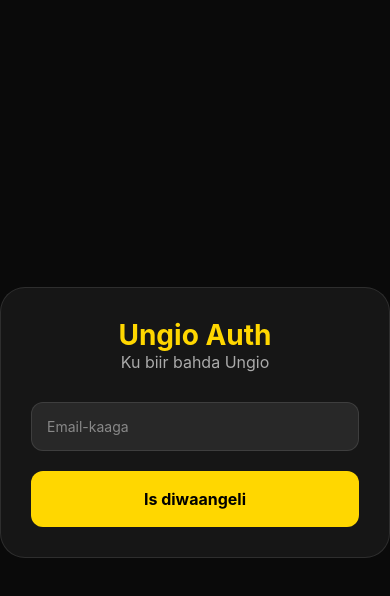
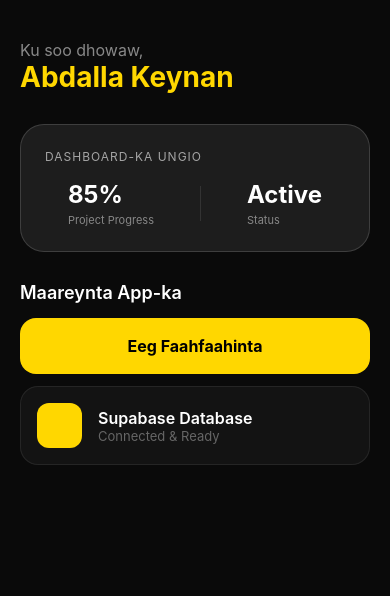
Before and after one commit to ungiosbeem-sketch/Ungio-, a React Native app in the folder Root/: screen / in a window 390 px wide. Shown: the top 596 px of the page. Built offline with nearby package versions, Linux system fonts and the light colour scheme.

Commit message:
Update App.js

```diff
--- a/Root/App.js
+++ b/Root/App.js
@@ -1,94 +1,135 @@
-import React, { useState } from 'react';
-import { StyleSheet, Text, View, TextInput, TouchableOpacity, SafeAreaView, Alert } from 'react-native';
-import { supabase } from './supabase'; // Halkaan ayaan koodhkii supabase uga soo wacaneynaa
+import React from 'react';
+import { NavigationContainer } from '@react-navigation/native';
+import { createNativeStackNavigator } from '@react-navigation/native-stack';
+import {
+  StyleSheet,
+  Text,
+  View,
+  SafeAreaView,
+  ScrollView,
+  TouchableOpacity,
+  StatusBar
+} from 'react-native';
 
-export default function App() {
-  const [email, setEmail] = useState('');
-  const [loading, setLoading] = useState(false);
+const Stack = createNativeStackNavigator();
 
-  async function handleSignUp() {
-    setLoading(true);
-    const { error } = await supabase.auth.signUp({
-      email: email,
-      password: 'Password123!', // Tani waa tijaabo kaliya
-    });
+// --- 1. BOGGA KOOWAAD (HOME) ---
+function HomeScreen({ navigation }) {
+  return (
+    <View style={styles.container}>
+      <StatusBar barStyle="light-content" />
+      <SafeAreaView style={styles.safeArea}>
+        <ScrollView contentContainerStyle={styles.scrollContent}>
 
-    if (error) Alert.alert('Khalad', error.message);
-    else Alert.alert('Guul', 'Hubi email-kaaga si aad u xaqiijiso!');
-    setLoading(false);
-  }
+          <View style={styles.header}>
+            <Text style={styles.greeting}>Ku soo dhowaw,</Text>
+            <Text style={styles.userName}>Abdalla Keynan</Text>
+          </View>
 
-  return (
-    <SafeAreaView style={styles.container}>
           <View style={styles.glassCard}>
-        <Text style={styles.title}>Ungio Auth</Text>
-        <Text style={styles.subtitle}>Ku biir bahda Ungio</Text>
+            <Text style={styles.cardTitle}>DASHBOARD-KA UNGIO</Text>
+            <View style={styles.statsRow}>
+              <View>
+                <Text style={styles.statsNumber}>85%</Text>
+                <Text style={styles.statsLabel}>Project Progress</Text>
+              </View>
+              <View style={styles.verticalLine} />
+              <View>
+                <Text style={styles.statsNumber}>Active</Text>
+                <Text style={styles.statsLabel}>Status</Text>
+              </View>
+            </View>
+          </View>
 
-        <TextInput
-          style={styles.input}
-          placeholder="Email-kaaga"
-          placeholderTextColor="#888"
-          value={email}
-          onChangeText={setEmail}
-          autoCapitalize="none"
-        />
+          <Text style={styles.sectionTitle}>Maareynta App-ka</Text>
 
           <TouchableOpacity
             style={styles.goldButton}
-          onPress={handleSignUp}
-          disabled={loading}
+            activeOpacity={0.8}
+            onPress={() => navigation.navigate('Details')}
           >
-          <Text style={styles.buttonText}>{loading ? 'Waa la dirayaa...' : 'Is diwaangeli'}</Text>
+            <Text style={styles.goldButtonText}>Eeg Faahfaahinta</Text>
           </TouchableOpacity>
+
+          <View style={styles.listItem}>
+            <View style={styles.iconPlaceholder} />
+            <View style={styles.itemTextContainer}>
+              <Text style={styles.itemTitle}>Supabase Database</Text>
+              <Text style={styles.itemSub}>Connected & Ready</Text>
             </View>
+          </View>
+
+        </ScrollView>
       </SafeAreaView>
+    </View>
   );
 }
 
+// --- 2. BOGGA LABAAD (DETAILS) ---
+function DetailsScreen({ navigation }) {
+  return (
+    <View style={[styles.container, { justifyContent: 'center', alignItems: 'center', padding: 20 }]}>
+      <View style={styles.glassCard}>
+        <Text style={styles.userName}>Xogta Supabase</Text>
+        <Text style={[styles.itemSub, {marginTop: 10, textAlign: 'center'}]}>
+          Halkan waxaa lagu soo bandhigi doonaa xogta laga soo aqriyo database-kaaga.
+        </Text>
+
+        <TouchableOpacity
+          style={[styles.goldButton, { marginTop: 30 }]}
+          onPress={() => navigation.goBack()}
+        >
+          <Text style={styles.goldButtonText}>Dib u Noqo</Text>
+        </TouchableOpacity>
+      </View>
+    </View>
+  );
+}
+
+// --- 3. QAABKA ISKU XIRKA (MAIN NAVIGATION) ---
+export default function App() {
+  return (
+    <NavigationContainer>
+      <Stack.Navigator
+        screenOptions={{
+          headerShown: false,
+          animation: 'slide_from_right'
+        }}
+      >
+        <Stack.Screen name="Home" component={HomeScreen} />
+        <Stack.Screen name="Details" component={DetailsScreen} />
+      </Stack.Navigator>
+    </NavigationContainer>
+  );
+}
+
+// --- 4. STYLE-KA (DHAMMAAN MUUQAALKA) ---
 const styles = StyleSheet.create({
-  container: {
-    flex: 1,
-    backgroundColor: '#0a0a0a',
-    justifyContent: 'center',
-    padding: 20,
+  container: { flex: 1, backgroundColor: '#0a0a0a' },
+  safeArea: { flex: 1 },
+  scrollContent: { padding: 20 },
+  header: { marginTop: 20, marginBottom: 30 },
+  greeting: { color: '#888', fontSize: 16 },
+  userName: { color: '#FFD700', fontSize: 28, fontWeight: 'bold' },
+  sectionTitle: { color: '#fff', fontSize: 18, fontWeight: '600', marginTop: 30, marginBottom: 15 },
+  glassCard: {
+    backgroundColor: 'rgba(255, 255, 255, 0.08)',
+    borderRadius: 24, padding: 24, borderWidth: 1,
+    borderColor: 'rgba(255, 255, 255, 0.15)', width: '100%'
   },
-  glassCard: {
-    backgroundColor: 'rgba(255, 255, 255, 0.05)',
-    borderRadius: 25,
-    padding: 30,
-    borderWidth: 1,
-    borderColor: 'rgba(255, 255, 255, 0.1)',
+  cardTitle: { color: 'rgba(255, 255, 255, 0.6)', fontSize: 12, marginBottom: 16, letterSpacing: 1 },
+  statsRow: { flexDirection: 'row', justifyContent: 'space-around', alignItems: 'center' },
+  statsNumber: { color: '#fff', fontSize: 24, fontWeight: 'bold' },
+  statsLabel: { color: '#888', fontSize: 11, marginTop: 4 },
+  verticalLine: { width: 1, height: 35, backgroundColor: 'rgba(255, 255, 255, 0.1)' },
+  goldButton: { backgroundColor: '#FFD700', padding: 18, borderRadius: 16, alignItems: 'center', width: '100%' },
+  goldButtonText: { color: '#000', fontSize: 16, fontWeight: 'bold' },
+  listItem: {
+    flexDirection: 'row', alignItems: 'center', backgroundColor: 'rgba(255, 255, 255, 0.04)',
+    padding: 16, borderRadius: 18, marginTop: 12, borderWidth: 1, borderColor: 'rgba(255, 255, 255, 0.08)'
   },
-  title: {
-    color: '#FFD700',
-    fontSize: 28,
-    fontWeight: 'bold',
-    textAlign: 'center',
-  },
-  subtitle: {
-    color: '#aaa',
-    fontSize: 16,
-    textAlign: 'center',
-    marginBottom: 30,
-  },
-  input: {
-    backgroundColor: 'rgba(255, 255, 255, 0.08)',
-    borderRadius: 12,
-    padding: 15,
-    color: '#fff',
-    marginBottom: 20,
-    borderWidth: 1,
-    borderColor: 'rgba(255, 255, 255, 0.1)',
-  },
-  goldButton: {
-    backgroundColor: '#FFD700',
-    padding: 18,
-    borderRadius: 12,
-    alignItems: 'center',
-  },
-  buttonText: {
-    color: '#000',
-    fontWeight: 'bold',
-    fontSize: 16,
-  },
+  iconPlaceholder: { width: 45, height: 45, borderRadius: 12, backgroundColor: '#FFD700' },
+  itemTextContainer: { marginLeft: 16 },
+  itemTitle: { color: '#fff', fontSize: 16, fontWeight: '600' },
+  itemSub: { color: '#666', fontSize: 13 }
 });
```
Lines whose indentation alone changed are shown as unchanged.
